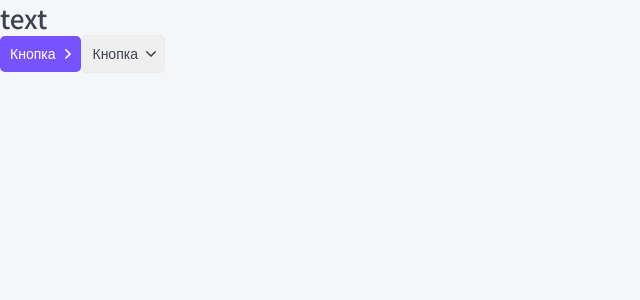
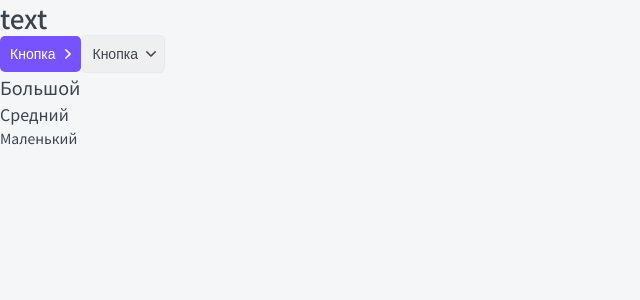
Before and after one commit to EvgeniyBudaev/react-next-photoshop, a Next.js app: page / in a window 1280 px wide. Shown: the top 300 px of the page, without its empty margins (0-640 px from the left). Built offline with nearby package versions, Linux system fonts and the light colour scheme.

Commit message:
Компонент p

```diff
--- /dev/null
+++ b/components/Ptag/Ptag.module.css
@@ -0,0 +1,18 @@
+.p {
+	margin: 0;
+}
+
+.s {
+	font-size: 14px;
+	line-height: 24px;
+}
+
+.m {
+	font-size: 16px;
+	line-height: 24px;
+}
+
+.l {
+	font-size: 18px;
+	line-height: 29px;
+}
--- /dev/null
+++ b/components/Ptag/Ptag.props.ts
@@ -0,0 +1,6 @@
+import { DetailedHTMLProps, HTMLAttributes, ReactNode } from 'react';
+
+export interface PtagProps extends DetailedHTMLProps<HTMLAttributes<HTMLParagraphElement>, HTMLParagraphElement> {
+	size?: 's' | 'm' | 'l';
+	children: ReactNode;
+}
--- /dev/null
+++ b/components/Ptag/Ptag.tsx
@@ -0,0 +1,17 @@
+import cn from 'classnames';
+import { PtagProps } from './Ptag.props';
+import styles from './Ptag.module.css';
+
+export const Ptag = ({ size = 'm', children, className, ...props }: PtagProps): JSX.Element => {
+	return (
+		<p className={cn(styles.p, className, {
+			[styles.s]: size == 's',
+			[styles.m]: size == 'm',
+			[styles.l]: size == 'l'
+		})}
+			{...props}
+		>
+			{children}
+		</p>
+	);
+};
--- a/components/index.ts
+++ b/components/index.ts
@@ -1,2 +1,3 @@
+export * from './Button/Button';
 export * from './Htag/Htag';
-export * from './Button/Button';
+export * from './Ptag/Ptag';
--- a/pages/index.tsx
+++ b/pages/index.tsx
@@ -1,5 +1,5 @@
 import React from 'react';
-import { Button, Htag } from '../components';
+import { Button, Htag, Ptag } from '../components';
 
 export default function Home(): JSX.Element {
   return (
@@ -7,6 +7,9 @@
       <Htag tag='h1'>text</Htag>
       <Button appearance='primary' arrow='right'>Кнопка</Button>
       <Button appearance='ghost' arrow='down'>Кнопка</Button>
+      <Ptag size="l">Большой</Ptag>
+      <Ptag>Средний</Ptag>
+      <Ptag size="s">Маленький</Ptag>
     </>
   );
 }
```
